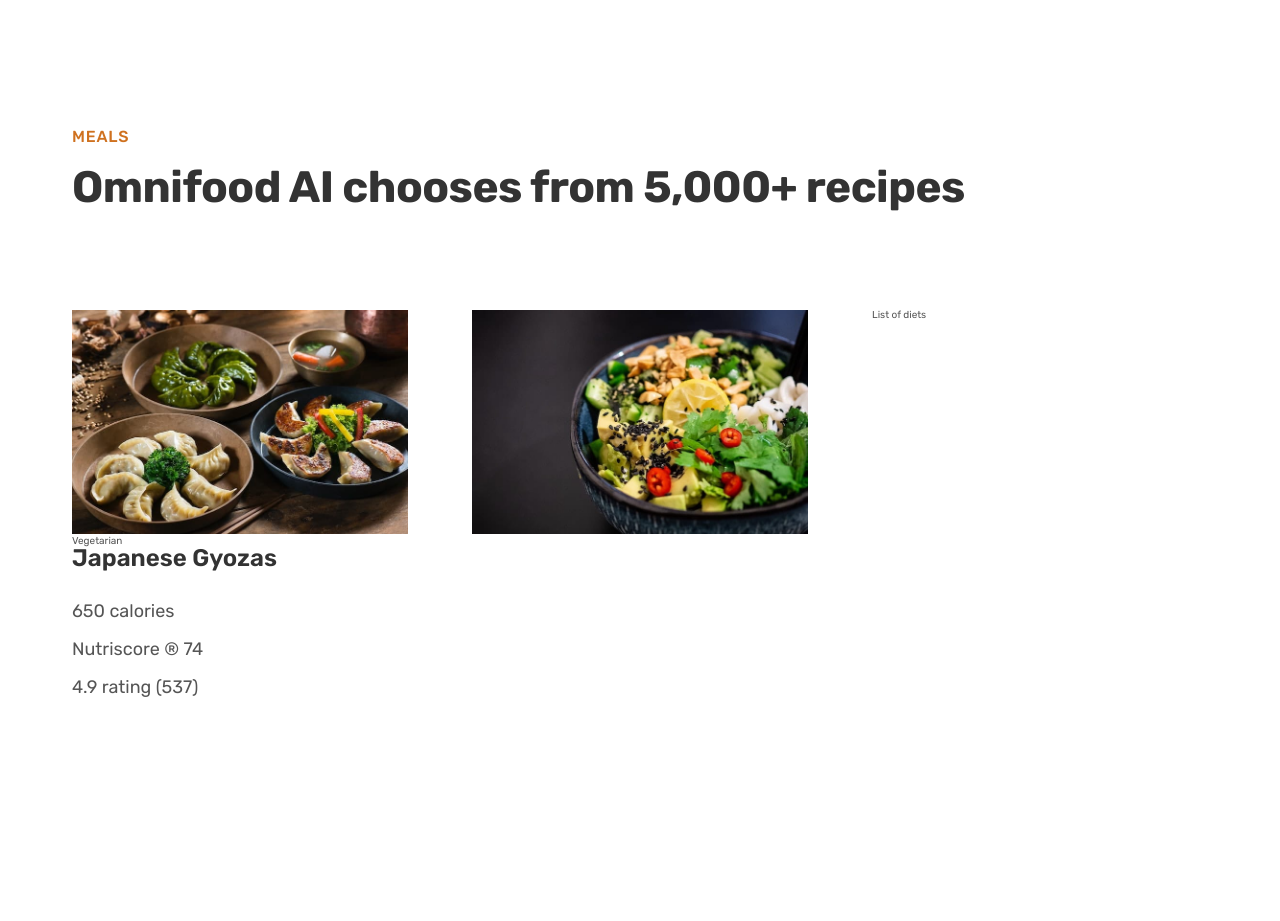
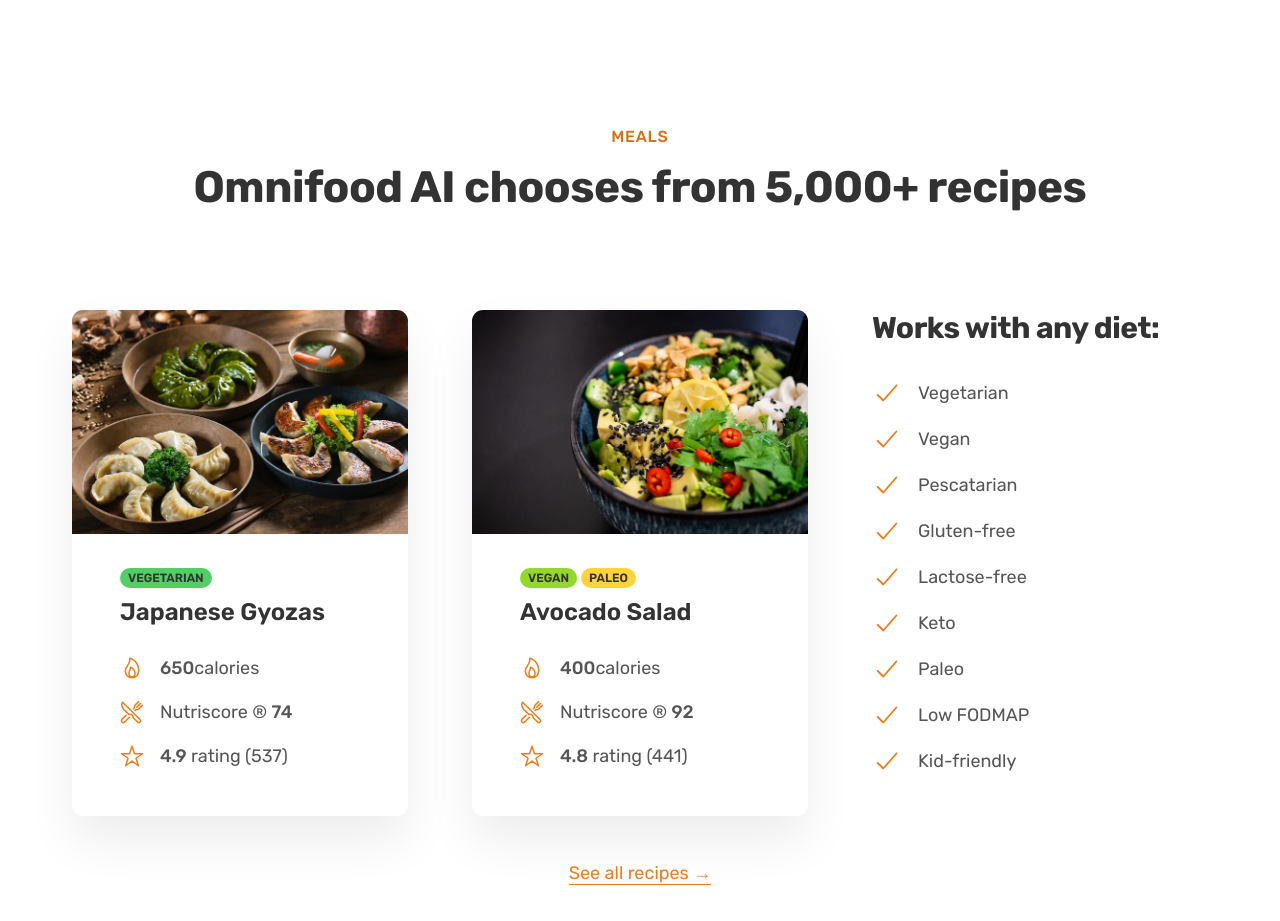
Before and after one commit to khrizdip/07-Omnifood-now, a plain HTML site: page index.html in a window 1280 px wide. Shown: the part 2580-3501 px from the top of the page. Before the commit the page ends 3372 px from the top, so only its background shows below. Drawn offline with nearby package versions, Linux system fonts and the light colour scheme.

Commit message:
Omni food continued

```diff
--- a/css/general.css
+++ b/css/general.css
@@ -35,6 +35,7 @@
 --- 06 BORDER-RADIUS
 
 Default: 9px
+Medium: 11px
 
 --- 07 WHITESPACE
 
@@ -134,7 +135,8 @@
   border-radius: 1500px;
 
   /* Put transition on original base */
-  transition: background-color 0.3s;
+  /* transition: background-color 0.3s; */
+  transition: all 0.3s;
 }
 
 .btn--full:link,
@@ -162,6 +164,36 @@
   box-shadow: inset 0 0 0 3px #fff;
 }
 
+.link:link,
+.link:visited {
+  display: inline-block;
+  color: #e67e22;
+  text-decoration: none;
+  border-bottom: 1px solid currentColor;
+  padding-bottom: 0.2rem;
+  transition: all 0.3s;
+}
+
+.link:hover,
+.link:active {
+  color: #cf711f;
+  border-bottom: 1px solid transparent;
+}
+
+/* HELPER/SETTING CLASSES */
+
 .margin-right-sm {
   margin-right: 1.6rem !important;
 }
+
+.margin-bottom-md {
+  margin-bottom: 4.8rem !important;
+}
+
+.center-text {
+  text-align: center;
+}
+
+strong {
+  font-weight: 500;
+}
--- a/css/styles.css
+++ b/css/styles.css
@@ -211,6 +211,48 @@
   padding: 9.6rem 0;
 }
 
+.meal {
+  box-shadow: 0 2.4rem 4.8rem rgba(0, 0, 0, 0.075);
+  border-radius: 11px;
+  overflow: hidden;
+  transition: all 0.4s;
+}
+
+.meal:hover {
+  transform: translateY(-1.2rem);
+  box-shadow: 0 3.2rem 6.4rem rgba(0, 0, 0, 0.06);
+}
+
+.meal-content {
+  padding: 3.2rem 4.8rem 4.8rem 4.8rem;
+}
+
+.meal-tags {
+  margin-bottom: 1.2rem;
+  display: flex;
+  gap: 0.4rem;
+}
+
+.tag {
+  display: inline-block;
+  padding: 0.4rem 0.8rem;
+  font-size: 1.2rem;
+  text-transform: uppercase;
+  color: #333;
+  border-radius: 100px;
+  font-weight: 600;
+}
+
+.tag--vegetarian {
+  background-color: #51cf66;
+}
+.tag--vegan {
+  background-color: #94d82d;
+}
+.tag--paleo {
+  background-color: #ffd43b;
+}
+
 .meal-title {
   font-size: 2.4rem;
   color: #333;
@@ -227,8 +269,42 @@
 
 .meal-attribute {
   font-size: 1.8rem;
+  display: flex;
+  align-items: center;
+  gap: 1.6rem;
+}
+
+.meal-icon {
+  height: 2.4rem;
+  width: 2.4rem;
+  color: #e67e22;
 }
 
 .meal-img {
   width: 100%;
 }
+
+.all-recipes {
+  text-align: center;
+  font-size: 1.8rem;
+}
+
+.list {
+  list-style: none;
+  display: flex;
+  flex-direction: column;
+  gap: 1.6rem;
+}
+
+.list-item {
+  font-size: 1.8rem;
+  display: flex;
+  align-items: center;
+  gap: 1.6rem;
+}
+
+.list-icon {
+  width: 3rem;
+  height: 3rem;
+  color: #e67e22;
+}
--- a/index.html
+++ b/index.html
@@ -163,27 +163,43 @@
       </section>
 
       <section class="section-meals">
-        <div class="container">
+        <div class="container center-text">
           <span class="subheading">Meals</span>
           <h2 class="heading-secondary">
             Omnifood AI chooses from 5,000+ recipes
           </h2>
         </div>
 
-        <div class="container grid grid--3-cols">
+        <div class="container grid grid--3-cols margin-bottom-md">
           <div class="meal">
             <img
               src="img/meals/meal-1.jpg"
               class="meal-img"
               alt="Japanese Gyozas"
             />
-            <span class="tag">Vegetarian</span>
-            <p class="meal-title">Japanese Gyozas</p>
-            <ul class="meal-attributes">
-              <li class="meal-attribute">650 calories</li>
-              <li class="meal-attribute">Nutriscore &reg; 74</li>
-              <li class="meal-attribute">4.9 rating (537)</li>
-            </ul>
+            <div class="meal-content">
+              <div class="meal-tags">
+                <span class="tag tag--vegetarian">Vegetarian</span>
+              </div>
+              <p class="meal-title">Japanese Gyozas</p>
+              <ul class="meal-attributes">
+                <li class="meal-attribute">
+                  <ion-icon class="meal-icon" name="flame-outline"></ion-icon>
+                  <span><strong>650</strong>calories</span>
+                </li>
+                <li class="meal-attribute">
+                  <ion-icon
+                    class="meal-icon"
+                    name="restaurant-outline"
+                  ></ion-icon>
+                  <span>Nutriscore &reg; <strong>74</strong></span>
+                </li>
+                <li class="meal-attribute">
+                  <ion-icon class="meal-icon" name="star-outline"></ion-icon>
+                  <span><strong>4.9</strong> rating (537)</span>
+                </li>
+              </ul>
+            </div>
           </div>
 
           <div class="meal">
@@ -192,10 +208,87 @@
               class="meal-img"
               alt="Avocado Salad"
             />
+            <div class="meal-content">
+              <div class="meal-tags">
+                <span class="tag tag--vegan">Vegan</span>
+                <span class="tag tag--paleo">Paleo</span>
+              </div>
+              <p class="meal-title">Avocado Salad</p>
+              <ul class="meal-attributes">
+                <li class="meal-attribute">
+                  <ion-icon class="meal-icon" name="flame-outline"></ion-icon>
+                  <span><strong>400</strong>calories</span>
+                </li>
+                <li class="meal-attribute">
+                  <ion-icon
+                    class="meal-icon"
+                    name="restaurant-outline"
+                  ></ion-icon>
+                  <span>Nutriscore &reg; <strong>92</strong></span>
+                </li>
+                <li class="meal-attribute">
+                  <ion-icon class="meal-icon" name="star-outline"></ion-icon>
+                  <span><strong>4.8</strong> rating (441)</span>
+                </li>
+              </ul>
+            </div>
           </div>
-          <div class="list">List of diets</div>
+          <div class="diets">
+            <h3 class="heading-tertiary">Works with any diet:</h3>
+            <ul class="list">
+              <li class="list-item">
+                <ion-icon class="list-icon" name="checkmark-outline"></ion-icon>
+                <span>Vegetarian</span>
+              </li>
+              <li class="list-item">
+                <ion-icon class="list-icon" name="checkmark-outline"></ion-icon>
+                <span>Vegan</span>
+              </li>
+              <li class="list-item">
+                <ion-icon class="list-icon" name="checkmark-outline"></ion-icon>
+                <span>Pescatarian</span>
+              </li>
+              <li class="list-item">
+                <ion-icon class="list-icon" name="checkmark-outline"></ion-icon>
+                <span>Gluten-free</span>
+              </li>
+              <li class="list-item">
+                <ion-icon class="list-icon" name="checkmark-outline"></ion-icon>
+                <span>Lactose-free</span>
+              </li>
+              <li class="list-item">
+                <ion-icon class="list-icon" name="checkmark-outline"></ion-icon>
+                <span>Keto</span>
+              </li>
+              <li class="list-item">
+                <ion-icon class="list-icon" name="checkmark-outline"></ion-icon>
+                <span>Paleo</span>
+              </li>
+              <li class="list-item">
+                <ion-icon class="list-icon" name="checkmark-outline"></ion-icon>
+                <span>Low FODMAP</span>
+              </li>
+              <li class="list-item">
+                <ion-icon class="list-icon" name="checkmark-outline"></ion-icon>
+                <span>Kid-friendly</span>
+              </li>
+            </ul>
+          </div>
+        </div>
+
+        <div class="container all-recipes">
+          <a href="#" class="link">See all recipes &rarr;</a>
         </div>
       </section>
     </main>
+
+    <script
+      type="module"
+      src="https://unpkg.com/ionicons@5.5.2/dist/ionicons/ionicons.esm.js"
+    ></script>
+    <script
+      nomodule
+      src="https://unpkg.com/ionicons@5.5.2/dist/ionicons/ionicons.js"
+    ></script>
   </body>
 </html>
```
